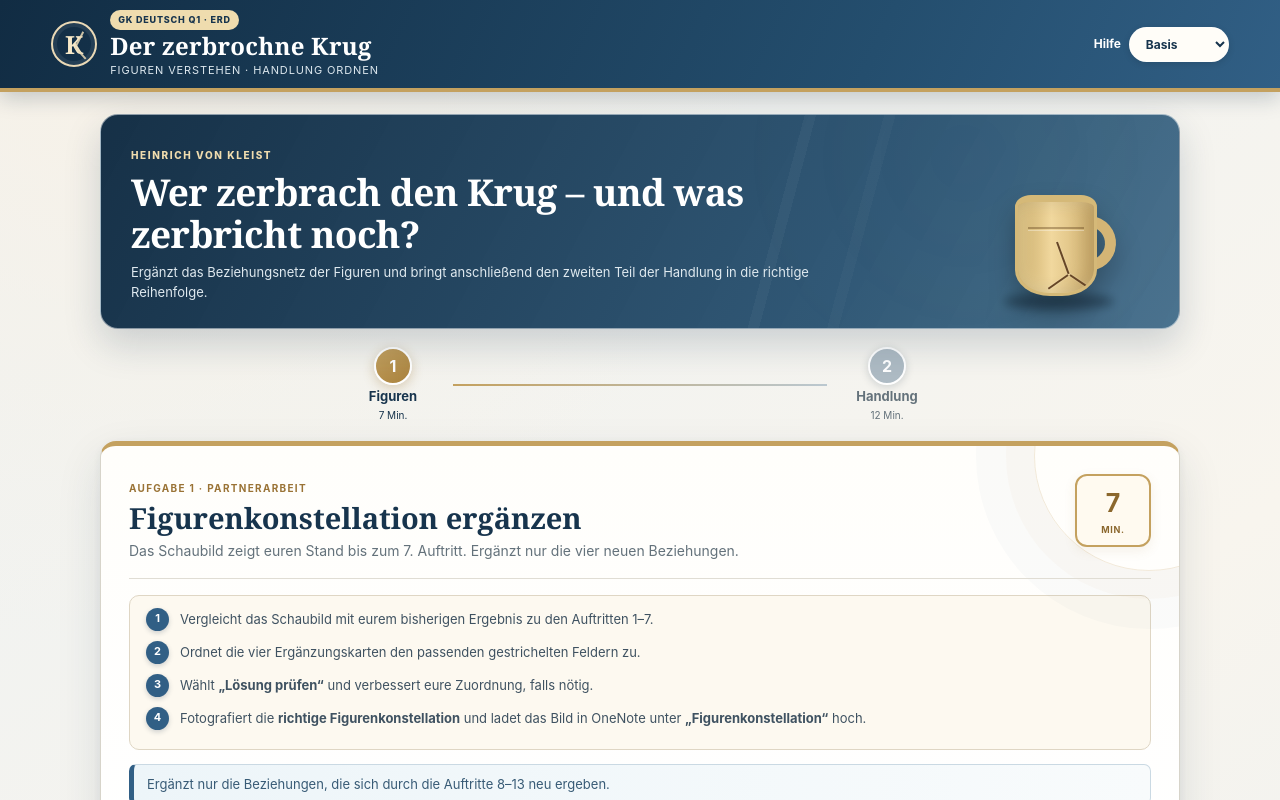
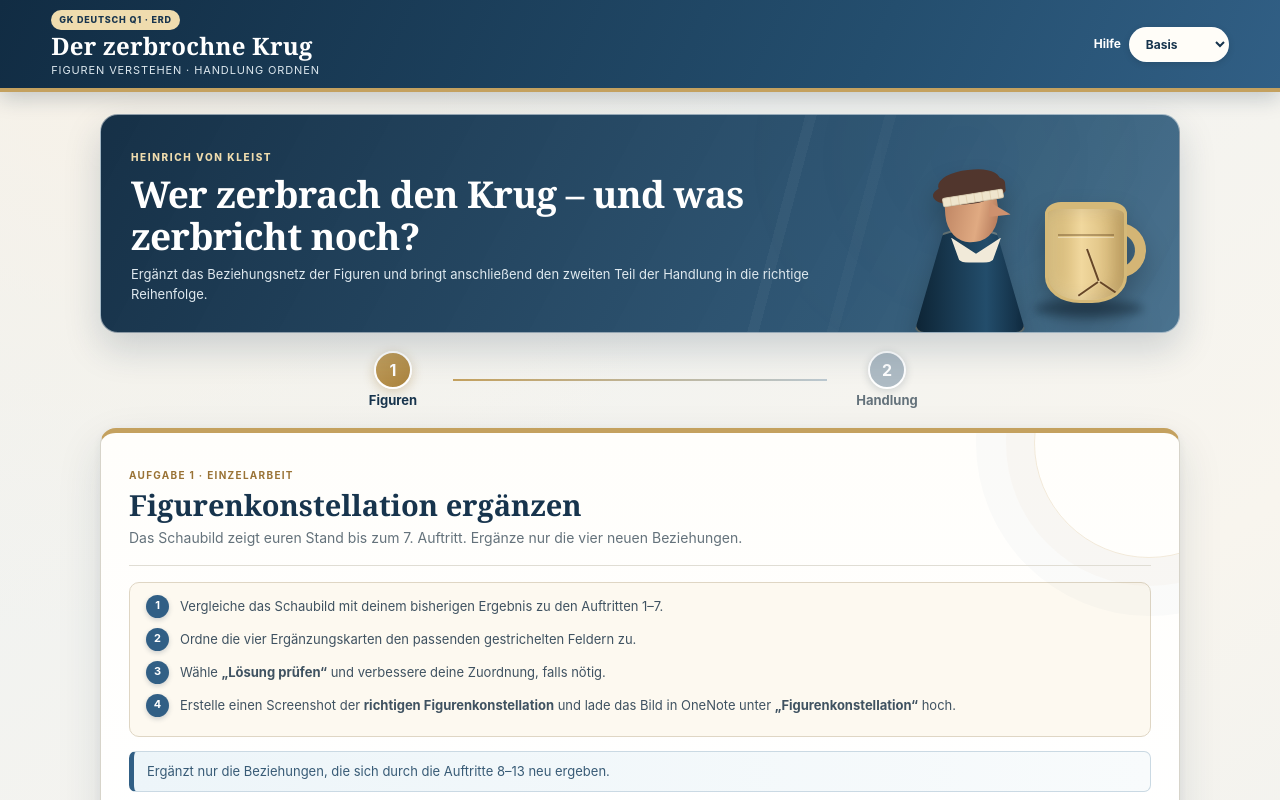
Before and after one commit to burcuyilmaz1758-tech/derzerbrochnekrug, a Next.js app: page / in a window 1280 px wide. Shown: the top 800 px of the page. Built offline with nearby package versions, Linux system fonts and the light colour scheme.

Commit message:
Remove teacher timings and add Adam artwork

```diff
--- a/app/globals.css
+++ b/app/globals.css
@@ -22,21 +22,25 @@ button { cursor: pointer; }
 
 .topbar { min-height: 76px; display: flex; align-items: center; justify-content: space-between; gap: 20px; padding: 10px clamp(18px, 4vw, 54px); color: white; background: linear-gradient(115deg, #112c43 0%, #244e6e 68%, #315f85 100%); border-bottom: 4px solid var(--gold); box-shadow: 0 6px 20px rgba(18,44,64,.22); }
 .brand-lockup { display: flex; align-items: center; gap: 13px; }
-.brand-mark { position: relative; width: 46px; height: 46px; display: grid; place-items: center; border: 2px solid var(--gold-light); border-radius: 50%; color: #f7e9c8; font: bold 25px/1 Georgia, "Times New Roman", serif; box-shadow: inset 0 0 0 4px rgba(255,255,255,.07); }
-.brand-mark::before, .brand-mark::after { content: ""; position: absolute; width: 16px; height: 2px; background: var(--gold-light); transform-origin: left center; opacity: .85; }
-.brand-mark::before { left: 23px; top: 22px; transform: rotate(-63deg); }.brand-mark::after { left: 22px; top: 23px; transform: rotate(48deg); }
 .topbar strong, .topbar span { display: block; }.topbar strong { font: 600 24px/1.1 Georgia, "Times New Roman", serif; letter-spacing: .01em; }.topbar span { margin-top: 3px; color: #dce7ee; font-size: 11px; letter-spacing: .08em; text-transform: uppercase; }
 .topbar .course-code { width: fit-content; margin: 0 0 3px; padding: 3px 8px; color: #17344d; border-radius: 999px; background: #efdcae; font-size: 9px; font-weight: 800; letter-spacing: .09em; }
 .topbar label { display: flex; align-items: center; gap: 8px; font-size: 12px; font-weight: bold; }
 .topbar select { color: var(--blue-dark); background: #fffdf8; border: 1px solid rgba(255,255,255,.55); border-radius: 999px; padding: 8px 12px; box-shadow: 0 2px 7px rgba(0,0,0,.12); }
 
-.student-hero { position: relative; width: min(1080px, calc(100% - 28px)); min-height: 164px; margin: 22px auto 8px; padding: 26px 210px 25px 30px; overflow: hidden; color: white; border: 1px solid rgba(255,255,255,.5); border-radius: 18px; background: linear-gradient(118deg, rgba(17,44,67,.98), rgba(36,78,110,.94) 70%, rgba(56,101,132,.9)), radial-gradient(circle at 80% 20%, rgba(234,217,182,.25), transparent 28%); box-shadow: 0 16px 36px rgba(23,52,77,.18); }
+.student-hero { position: relative; width: min(1080px, calc(100% - 28px)); min-height: 176px; margin: 22px auto 8px; padding: 28px 315px 27px 30px; overflow: hidden; color: white; border: 1px solid rgba(255,255,255,.5); border-radius: 18px; background: linear-gradient(118deg, rgba(17,44,67,.98), rgba(36,78,110,.94) 70%, rgba(56,101,132,.9)), radial-gradient(circle at 80% 20%, rgba(234,217,182,.25), transparent 28%); box-shadow: 0 16px 36px rgba(23,52,77,.18); }
 .student-hero::before { content: ""; position: absolute; inset: 0; background-image: linear-gradient(105deg, transparent 0 62%, rgba(255,255,255,.035) 62% 63%, transparent 63% 69%, rgba(255,255,255,.025) 69% 70%, transparent 70%); pointer-events: none; }
 .hero-copy { position: relative; z-index: 2; max-width: 720px; }
 .hero-copy > span { color: #efdcae; font-size: 10px; font-weight: 800; letter-spacing: .16em; text-transform: uppercase; }
 .hero-copy h1 { margin: 6px 0 8px; font: 600 clamp(25px, 3vw, 37px)/1.12 Georgia, "Times New Roman", serif; letter-spacing: -.015em; }
 .hero-copy p { max-width: 690px; margin: 0; color: #dfe9ef; font-size: 13px; line-height: 1.55; }
-.jug-scene { position: absolute; right: 58px; bottom: 15px; width: 130px; height: 145px; filter: drop-shadow(0 14px 12px rgba(0,0,0,.25)); }
+.adam-figure { position: absolute; right: 150px; bottom: 10px; width: 122px; height: 160px; filter: drop-shadow(0 14px 12px rgba(0,0,0,.24)); }
+.figure-torso { position: absolute; left: 7px; bottom: -12px; z-index: 1; width: 112px; height: 104px; border: 2px solid rgba(234,217,182,.35); border-radius: 45px 45px 10px 10px; background: linear-gradient(90deg, #0d2435, #234d6b 65%, #102b40); clip-path: polygon(27% 0, 73% 0, 100% 100%, 0 100%); }
+.figure-head { position: absolute; left: 38px; top: 15px; z-index: 4; width: 53px; height: 65px; border-radius: 43% 48% 46% 44%; background: linear-gradient(105deg, #ba805f, #e0aa82 62%, #aa6e51); transform: rotate(-4deg); }
+.figure-nose { position: absolute; left: 82px; top: 41px; z-index: 5; width: 22px; height: 15px; background: #ce916e; clip-path: polygon(0 0, 100% 70%, 0 100%); transform: rotate(5deg); }
+.figure-hair { position: absolute; left: 31px; top: 8px; z-index: 5; width: 62px; height: 28px; border-radius: 55% 45% 36% 55%; background: #51362d; box-shadow: -9px 9px 0 -3px #51362d, 8px 4px 0 -3px #51362d; transform: rotate(-5deg); }
+.figure-bandage { position: absolute; left: 35px; top: 31px; z-index: 7; width: 62px; height: 10px; border: 1px solid rgba(90,68,38,.2); border-radius: 3px; background: repeating-linear-gradient(90deg, #efe5cd 0 7px, #e2d3b5 7px 8px); transform: rotate(-9deg); }
+.figure-collar { position: absolute; left: 44px; top: 76px; z-index: 6; width: 50px; height: 25px; border-radius: 0 0 18px 18px; background: #f1ead9; clip-path: polygon(0 0, 50% 65%, 100% 0, 82% 100%, 18% 100%); }
+.jug-scene { position: absolute; right: 28px; bottom: 12px; width: 130px; height: 145px; filter: drop-shadow(0 14px 12px rgba(0,0,0,.25)); }
 .jug { position: absolute; left: 24px; top: 27px; z-index: 2; width: 82px; height: 101px; overflow: hidden; border: 3px solid #d5b978; border-top-width: 7px; border-radius: 16px 16px 35px 35px / 12px 12px 26px 26px; background: linear-gradient(90deg, #c8a965 0%, #f1d89e 44%, #d1b271 100%); box-shadow: inset -10px 0 16px rgba(102,69,29,.2), inset 8px 0 15px rgba(255,250,220,.28); }
 .jug::before { content: ""; position: absolute; left: 10px; right: 10px; top: 25px; height: 4px; border-top: 2px solid rgba(93,62,26,.38); border-bottom: 1px solid rgba(255,255,255,.35); }
 .jug-handle { position: absolute; right: 5px; top: 48px; z-index: 1; width: 48px; height: 55px; border: 11px solid #d4b575; border-left: 0; border-radius: 0 28px 28px 0; transform: rotate(4deg); }
@@ -55,7 +59,6 @@ button { cursor: pointer; }
 .activity-head { position: relative; z-index: 1; display: flex; justify-content: space-between; gap: 20px; align-items: flex-start; padding-bottom: 17px; border-bottom: 1px solid #e0ddd4; }
 .activity-head > div:first-child > span { color: #9a7336; font-size: 10px; font-weight: bold; letter-spacing: .13em; }
 .activity-head h1 { margin: 4px 0 5px; color: #17344d; font: 600 29px/1.12 Georgia, "Times New Roman", serif; }.activity-head p { margin: 0; max-width: 720px; color: var(--muted); font-size: 14px; }
-.time { min-width: 76px; padding: 9px; text-align: center; color: #8b672d; border: 2px solid var(--gold); border-radius: 12px; background: #fffaf0; font-weight: bold; font-size: 25px; box-shadow: 0 4px 12px rgba(155,119,54,.1); }.time small { display: block; font-size: 9px; letter-spacing: .08em; text-transform: uppercase; }
 .instructions { counter-reset: steps; margin: 16px 0 13px; padding: 14px 16px; border: 1px solid #dfd6c4; border-radius: 10px; background: #fdf9f0; color: #3f5261; font-size: 13px; line-height: 1.45; list-style: none; }
 .instructions li { position: relative; min-height: 26px; padding-left: 34px; }.instructions li::before { counter-increment: steps; content: counter(steps); position: absolute; left: 0; top: -2px; width: 23px; height: 23px; display: grid; place-items: center; border-radius: 50%; color: white; background: var(--blue); font-size: 11px; font-weight: bold; box-shadow: 0 2px 5px rgba(23,52,77,.2); }.instructions li + li { margin-top: 7px; }
 .hint { margin: 14px 0; padding: 10px 13px; border: 1px solid #cad9e3; border-left: 5px solid var(--blue); border-radius: 7px; background: linear-gradient(90deg, #edf5f9, #f8fbfc); color: #385b76; font-size: 13px; }
@@ -124,9 +127,8 @@ footer { display: flex; justify-content: center; gap: 20px; padding: 8px 18px 22
 
 @media (max-width: 680px) {
   .topbar { height: auto; padding-block: 10px; }.topbar strong { font-size: 17px; }
-  .brand-mark { width: 38px; height: 38px; font-size: 20px; }
   .topbar .course-code { font-size: 8px; }.topbar label { align-items: flex-end; flex-direction: column; gap: 3px; }
-  .student-hero { min-height: 175px; padding: 22px 105px 22px 20px; }.hero-copy h1 { font-size: 24px; }.hero-copy p { font-size: 11px; }.jug-scene { right: -4px; bottom: 10px; transform: scale(.72); }
+  .student-hero { min-height: 182px; padding: 22px 112px 22px 20px; }.hero-copy h1 { font-size: 23px; }.hero-copy p { font-size: 11px; }.adam-figure { right: 57px; bottom: -16px; transform: scale(.58); }.jug-scene { right: -12px; bottom: 1px; transform: scale(.62); }
   .stepper button { width: 85px; }.activity { width: calc(100% - 16px); padding: 14px; }.activity-head h1 { font-size: 22px; }
   .actionbar { align-items: stretch; flex-direction: column; }.next { margin-left: 0; }
   .plot-table { overflow-x: auto; }.plot-row { min-width: 760px; }.variant-note { grid-template-columns: 1fr; }
--- a/app/page.tsx
+++ b/app/page.tsx
@@ -159,7 +159,6 @@ export default function Home() {
     <main className="app-shell">
       <header className="topbar">
         <div className="brand-lockup">
-          <div className="brand-mark" aria-hidden="true">K</div>
           <div>
             <span className="course-code">GK Deutsch Q1 · Erd</span>
             <strong>Der zerbrochne Krug</strong>
@@ -182,6 +181,14 @@ export default function Home() {
           <h1 id="hero-title">Wer zerbrach den Krug – und was zerbricht noch?</h1>
           <p>Ergänzt das Beziehungsnetz der Figuren und bringt anschließend den zweiten Teil der Handlung in die richtige Reihenfolge.</p>
         </div>
+        <div className="adam-figure" aria-hidden="true">
+          <i className="figure-hair" />
+          <i className="figure-head" />
+          <i className="figure-nose" />
+          <i className="figure-bandage" />
+          <i className="figure-torso" />
+          <i className="figure-collar" />
+        </div>
         <div className="jug-scene" aria-hidden="true">
           <div className="jug-handle" />
           <div className="jug">
@@ -192,23 +199,22 @@ export default function Home() {
       </section>
 
       <nav className="stepper" aria-label="Arbeitsschritte">
-        <button className={step === 1 ? "active" : ""} onClick={() => setStep(1)}><b>1</b><span>Figuren</span><small>7 Min.</small></button>
+        <button className={step === 1 ? "active" : ""} onClick={() => setStep(1)}><b>1</b><span>Figuren</span></button>
         <i />
-        <button className={step === 2 ? "active" : ""} onClick={() => setStep(2)}><b>2</b><span>Handlung</span><small>12 Min.</small></button>
+        <button className={step === 2 ? "active" : ""} onClick={() => setStep(2)}><b>2</b><span>Handlung</span></button>
       </nav>
 
       {step === 1 && (
         <section className="activity">
           <div className="activity-head">
-            <div><span>AUFGABE 1 · PARTNERARBEIT</span><h1>Figurenkonstellation ergänzen</h1><p>Das Schaubild zeigt euren Stand bis zum 7. Auftritt. Ergänzt nur die vier neuen Beziehungen.</p></div>
-            <div className="time">7 <small>Min.</small></div>
+            <div><span>AUFGABE 1 · EINZELARBEIT</span><h1>Figurenkonstellation ergänzen</h1><p>Das Schaubild zeigt euren Stand bis zum 7. Auftritt. Ergänze nur die vier neuen Beziehungen.</p></div>
           </div>
 
           <ol className="instructions">
-            <li>Vergleicht das Schaubild mit eurem bisherigen Ergebnis zu den Auftritten 1–7.</li>
-            <li>Ordnet die vier Ergänzungskarten den passenden gestrichelten Feldern zu.</li>
-            <li>Wählt <strong>„Lösung prüfen“</strong> und verbessert eure Zuordnung, falls nötig.</li>
-            <li>Fotografiert die <strong>richtige Figurenkonstellation</strong> und ladet das Bild in OneNote unter <strong>„Figurenkonstellation“</strong> hoch.</li>
+            <li>Vergleiche das Schaubild mit deinem bisherigen Ergebnis zu den Auftritten 1–7.</li>
+            <li>Ordne die vier Ergänzungskarten den passenden gestrichelten Feldern zu.</li>
+            <li>Wähle <strong>„Lösung prüfen“</strong> und verbessere deine Zuordnung, falls nötig.</li>
+            <li>Erstelle einen Screenshot der <strong>richtigen Figurenkonstellation</strong> und lade das Bild in OneNote unter <strong>„Figurenkonstellation“</strong> hoch.</li>
           </ol>
 
           <div className="hint">{levelHints[level].figure}</div>
@@ -278,7 +284,6 @@ export default function Home() {
         <section className="activity">
           <div className="activity-head">
             <div><span>AUFGABE 2 · EINZELARBEIT, DANN PARTNERVERGLEICH</span><h1>Den Handlungsverlauf vervollständigen</h1><p>Auftritt 1–7 ist bereits vorgegeben. Ihr ordnet ausschließlich die Auftritte 8–13.</p></div>
-            <div className="time">12 <small>Min.</small></div>
           </div>
 
           <ol className="instructions">
```
